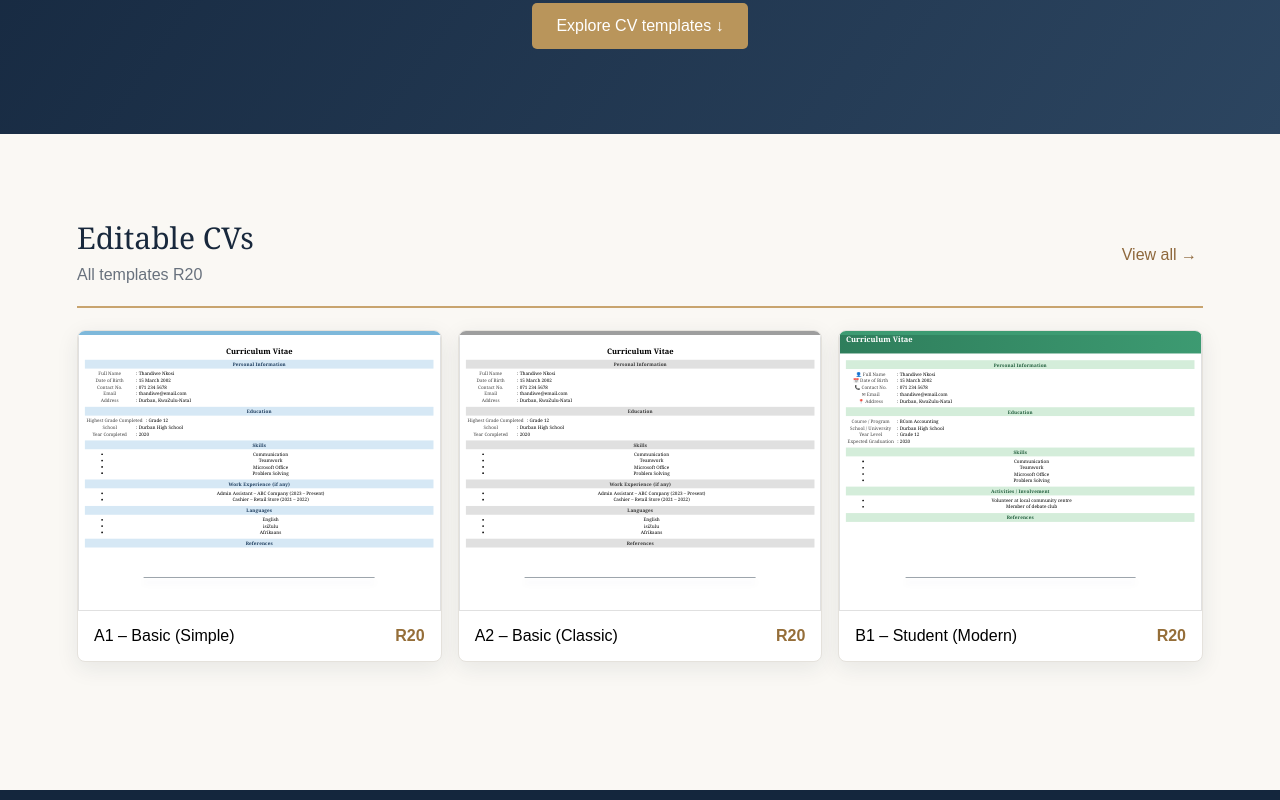
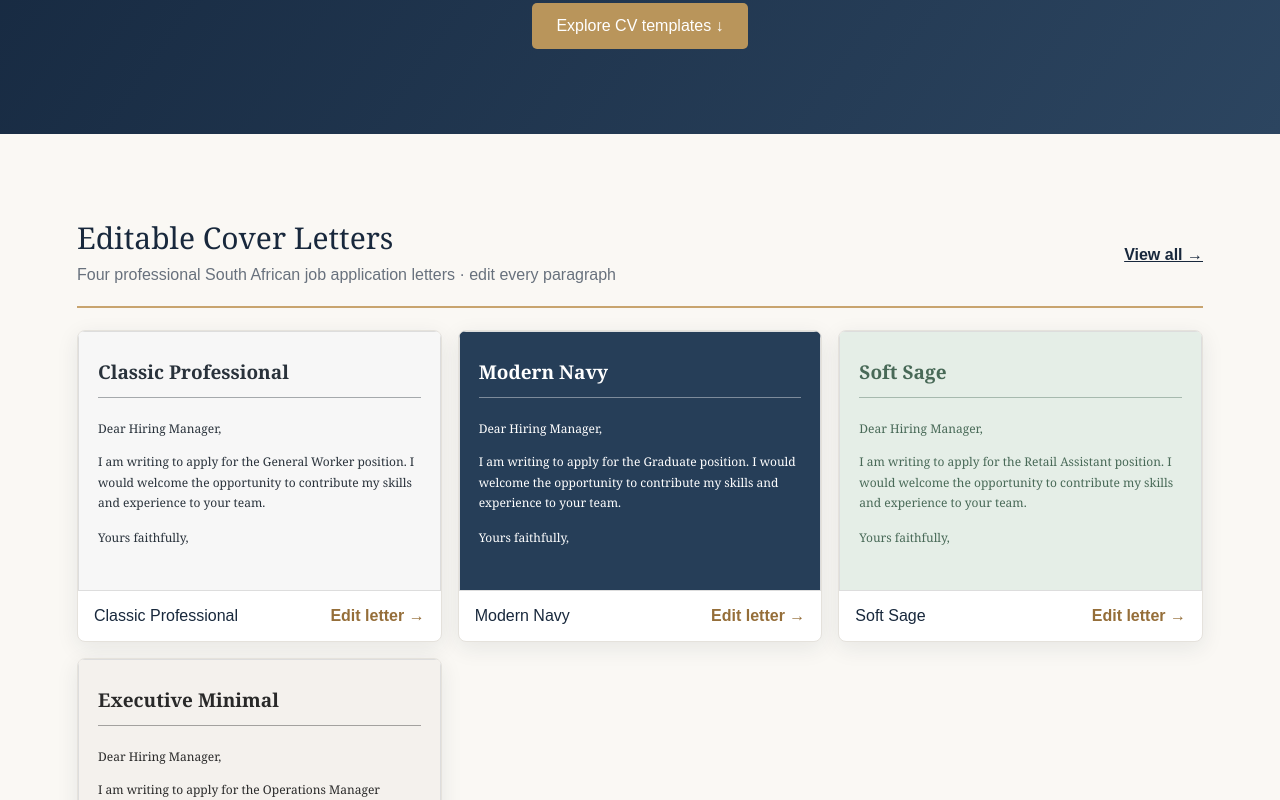
Before and after one commit to occentra90-cyber/Occentra-, a Next.js app: page / in a window 1280 px wide. Shown: the part 480-1280 px from the top of the page. Built offline with nearby package versions, Linux system fonts and the light colour scheme.

Commit message:
Show editable cover letters prominently before CV templates on homepage

```diff
--- a/app/page.tsx
+++ b/app/page.tsx
@@ -402,6 +402,33 @@ export default function Home() {
           </section>
 
           <main className="container" id="catalog">
+            {category === 'all' && (
+              <section className="section" aria-label="Editable cover letters">
+                <div className="heading">
+                  <div><h2>Editable Cover Letters</h2><p>Four professional South African job application letters · edit every paragraph</p></div>
+                  <a href="/cover-letters" style={{color:'inherit',fontWeight:700}}>View all →</a>
+                </div>
+                <div className="gallery featured-gallery">
+                  {([
+                    ['Classic Professional','General Worker','#f7f7f7','#29323b'],
+                    ['Modern Navy','Graduate','#263e58','#ffffff'],
+                    ['Soft Sage','Retail Assistant','#e5eee7','#486957'],
+                    ['Executive Minimal','Operations Manager','#f4f1ed','#292929']
+                  ] as const).map(([title,role,bg,ink]) => (
+                    <a href="/cover-letters" className="tile" key={title} style={{textDecoration:'none',color:'inherit'}}>
+                      <div style={{background:bg,color:ink,minHeight:260,padding:'28px 20px',boxShadow:'inset 0 0 0 1px #ddd',textAlign:'left',fontFamily:'Georgia,serif'}}>
+                        <strong style={{fontSize:19,display:'block',marginBottom:12}}>{title}</strong>
+                        <div style={{height:1,background:'currentColor',opacity:.4,marginBottom:22}}/>
+                        <p style={{fontSize:12,marginBottom:15}}>Dear Hiring Manager,</p>
+                        <p style={{fontSize:12,lineHeight:1.7}}>I am writing to apply for the {role} position. I would welcome the opportunity to contribute my skills and experience to your team.</p>
+                        <p style={{fontSize:12,marginTop:16}}>Yours faithfully,</p>
+                      </div>
+                      <div className="tileinfo"><span>{title}</span><strong>Edit letter →</strong></div>
+                    </a>
+                  ))}
+                </div>
+              </section>
+            )}
             {category !== 'all' && (
               <button className="back" onClick={goHome}>
                 ← Back to homepage
```
